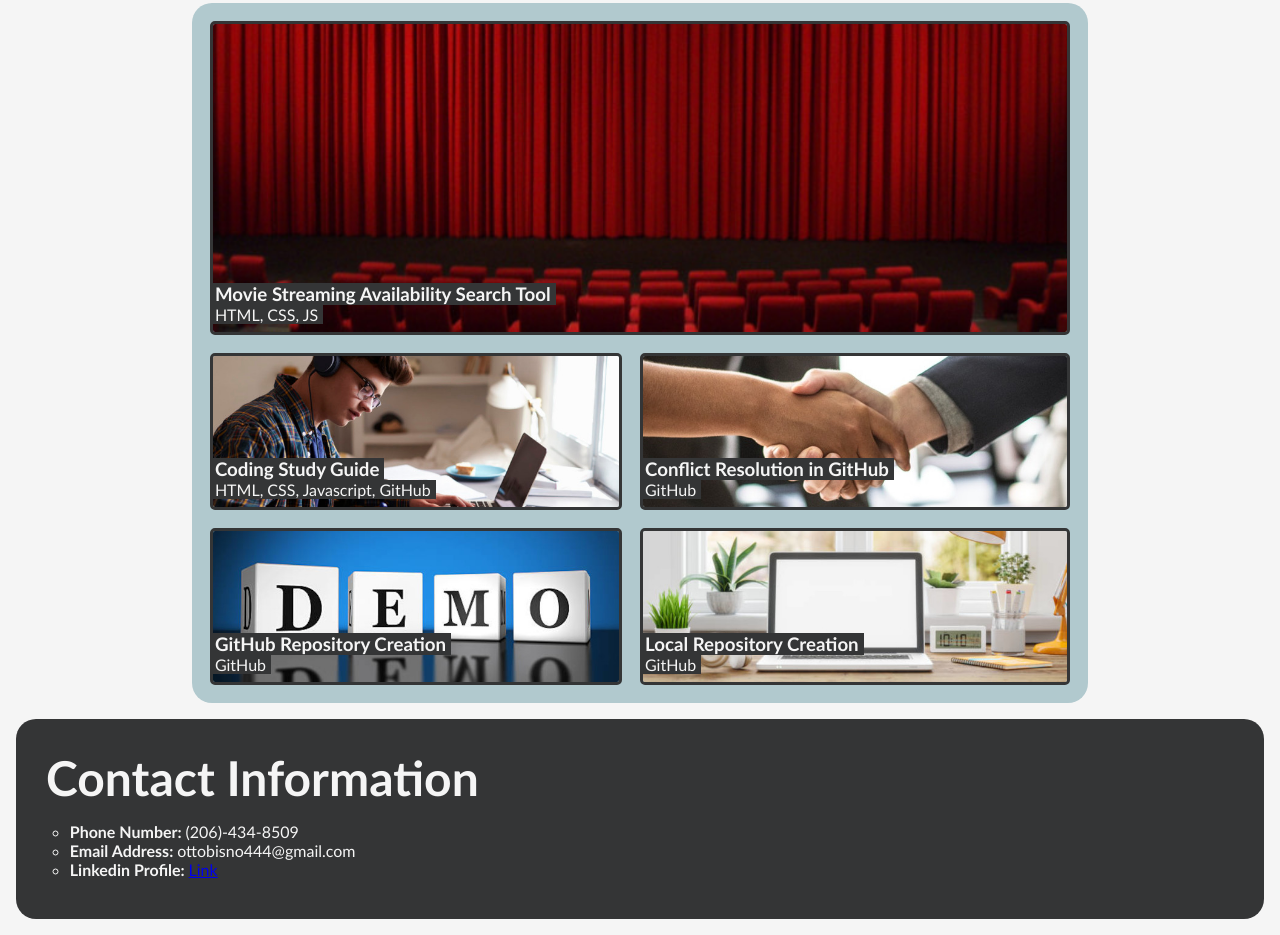
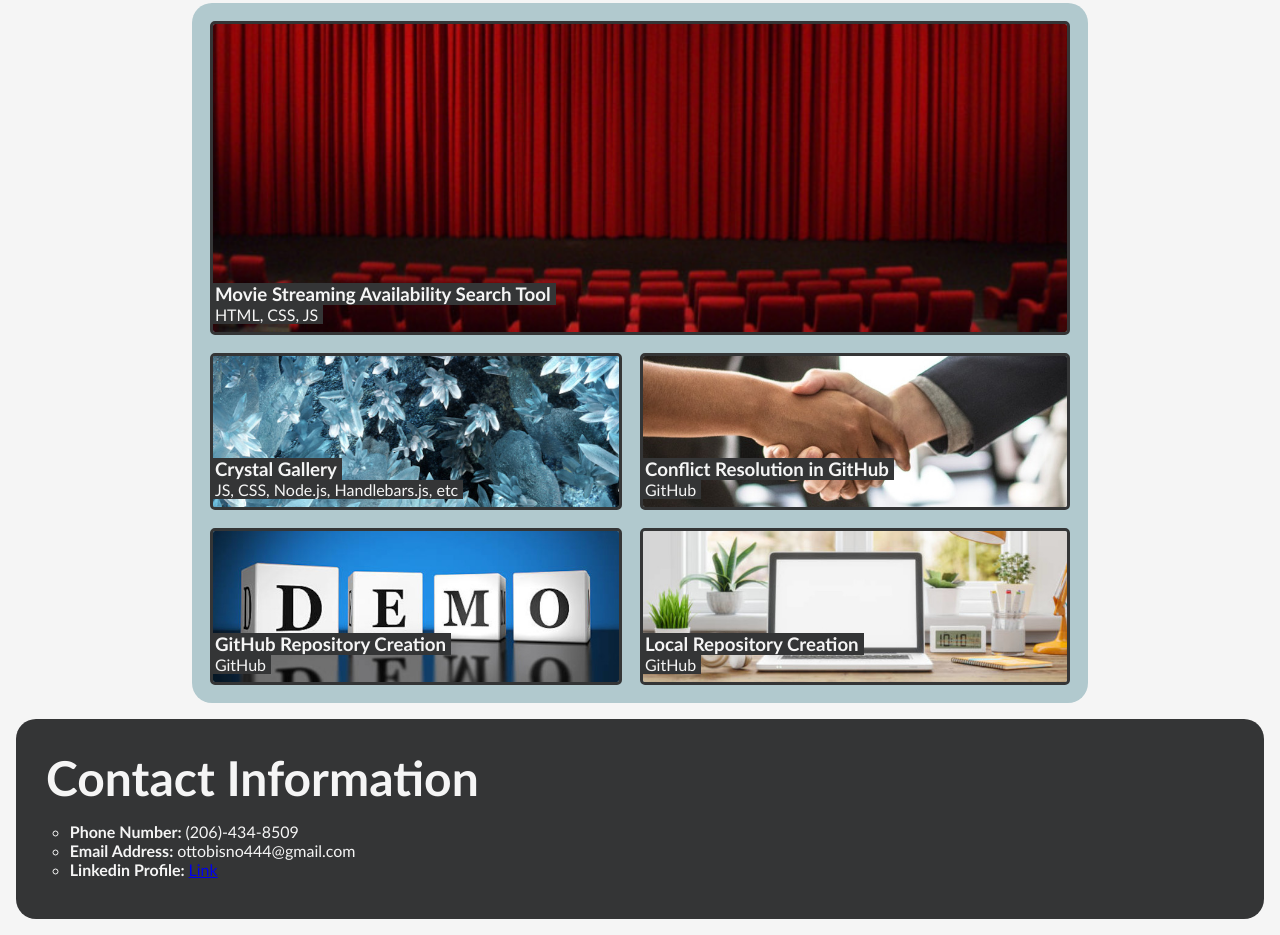
Before and after one commit to ottobisno/practice-portfolio, a plain HTML site: page index.html in a window 1280 px wide. Shown: the part 886-1821 px from the top of the page. Drawn offline with Linux system fonts and the light colour scheme.

Commit message:
Updated portfolio to include crystal gallery project

```diff
--- a/index.html
+++ b/index.html
@@ -43,11 +43,11 @@
                     <p class="project-text-p">HTML, CSS, JS</p>
             </div>
             <div class="projects-2-5 left-card">
-                <a href="https://github.com/ottobisno/prework-study-guide">
-                <img src="./assets/images/prework-study-guide.jpg"/>
+                <a href="https://fierce-badlands-78414.herokuapp.com/">
+                <img src="./assets/images/data-deposits.jpg"/>
                 </a>
-                    <h3 class="project-text-h3">Coding Study Guide</h3>
-                    <p class="project-text-p">HTML, CSS, Javascript, GitHub</p>
+                    <h3 class="project-text-h3">Crystal Gallery</h3>
+                    <p class="project-text-p">JS, CSS, Node.js, Handlebars.js, etc</p>
             </div>
             <div class="projects-2-5 right-card">
                 <a href="https://github.com/ottobisno/conflict-resolution">
```
Also changed, not shown: assets/images/data-deposits.jpg (added).
